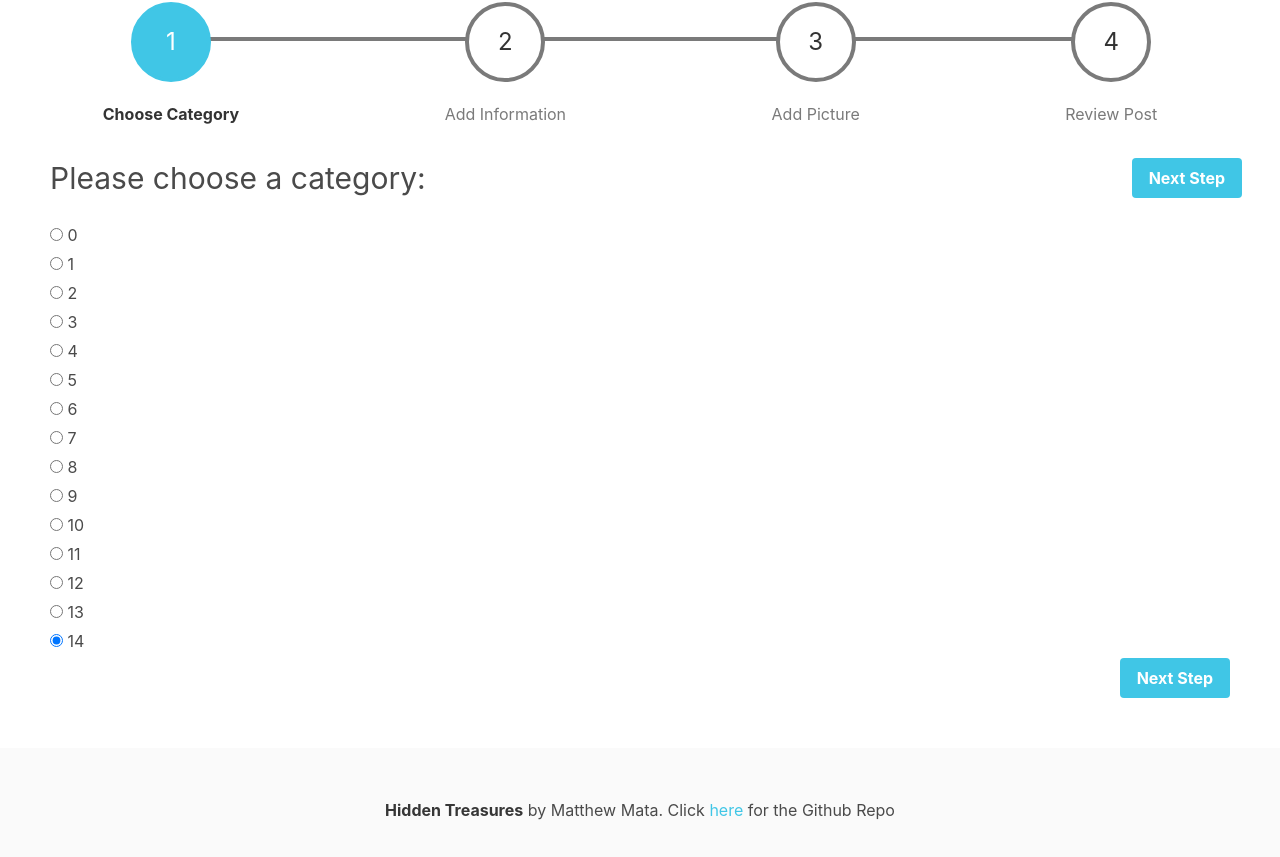
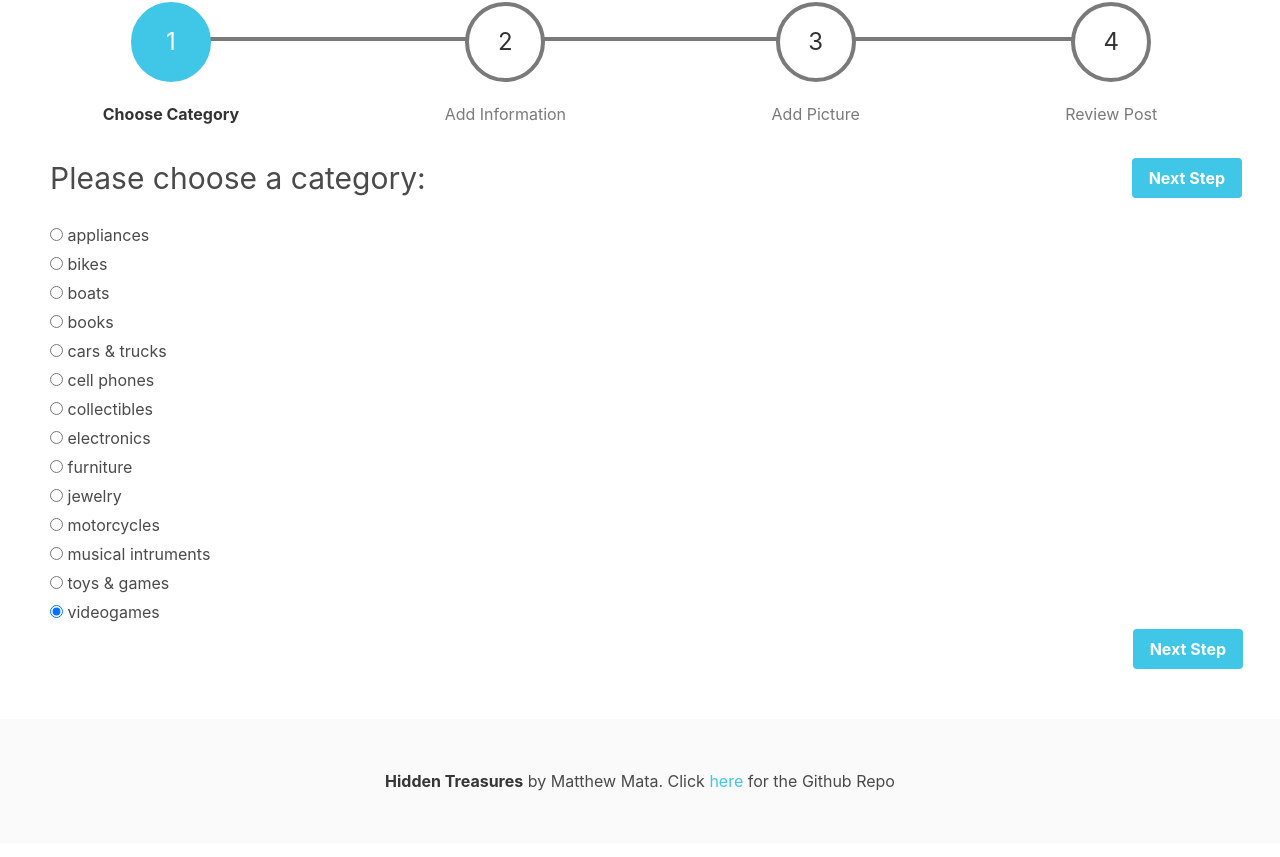
Before and after one commit to matthewmata/hidden-treasures, a React (Create React App) app: page /new-post/choose-category in a window 1280 px wide. Shown: the part 295-1152 px from the top of the page. Built offline with nearby package versions, Linux system fonts and the light colour scheme.

Commit message:
Adding Add Information

```diff
--- a/src/Components/Navbar.js
+++ b/src/Components/Navbar.js
@@ -29,6 +29,7 @@ const Navbar = () => {
             aria-label="menu"
             aria-expanded="false"
             data-target="navbar-main"
+            href={() => false}
             onClick={() => setisActive(!isActive)}
           >
             <span aria-hidden="true"></span>
@@ -42,12 +43,20 @@ const Navbar = () => {
           className={`navbar-menu ${isActive ? "is-active" : ""}`}
         >
           <div className="navbar-start">
-          <a onClick={() => navigate("/")} className="navbar-item">
+            <a
+              onClick={() => navigate("/")}
+              className="navbar-item"
+              href={() => false}
+            >
               Home
             </a>
 
             <div className="navbar-item has-dropdown is-hoverable">
-            <a onClick={() => navigate("/categories")} className="navbar-link">
+              <a
+                onClick={() => navigate("/categories")}
+                className="navbar-link"
+                href={() => false}
+              >
                 Categories
               </a>
               {/* {!isActive ? (
@@ -61,7 +70,7 @@ const Navbar = () => {
             ) : ""} */}
               <div className="navbar-dropdown">
                 {tempCategories.map((element, index) => (
-                <a className="navbar-item" key={index}>
+                  <a className="navbar-item" key={index} href={() => false}>
                     {element}
                   </a>
                 ))}
@@ -75,12 +84,14 @@ const Navbar = () => {
                 <a
                   onClick={() => navigate("/new-post/choose-category")}
                   className="button is-primary"
+                  href={() => false}
                 >
                   <strong>New Post</strong>
                 </a>
                 <a
                   onClick={() => navigate("/profile/postings")}
                   className="button is-light"
+                  href={() => false}
                 >
                   Profile
                 </a>
--- a/src/Pages/New-Post/Add-Information.js
+++ b/src/Pages/New-Post/Add-Information.js
@@ -1,7 +1,7 @@
 import { Link } from "react-router-dom";
 import Navbar from "../../Components/Navbar";
 import ProgressBar from "../../Components/Progress-Bar";
-import Hero from "../../Components/Hero"
+import Hero from "../../Components/Hero";
 import Footer from "../../Components/Footer";
 
 const AddInformation = () => {
@@ -10,19 +10,35 @@ const AddInformation = () => {
       <Navbar />
       <Hero title="New Post" subTitle="Add Information" />
       <ProgressBar activeIndex={1} />
-        <div>Add Information</div>
-        {/* <div className="columns">
-          <h2 className="new-post-title column">Please choose a category:</h2>
+      <div className="new-post-container">
+        <div className="columns">
+          <h2 className="new-post-title column">Please add information:</h2>
           <div className="buttons next-buttons next-buttons-top">
-            <Link to="../new-post/add-information">
+            <div className="previous-button">
+              <Link to="../new-post/choose-category">
+                <a className="button is-light progress-button">Previous</a>
+              </Link>
+            </div>
+            <Link to="../new-post/add-picture">
               <a className="button is-primary progress-button">
                 <strong>Next Step</strong>
               </a>
             </Link>
           </div>
         </div>
-         */}
-        <Link to="../new-post/add-picture">Next</Link>
+        <div className="buttons next-buttons next-buttons-bottom">
+          <div className="previous-button">
+            <Link to="../new-post/choose-category">
+              <a className="button is-light progress-button">Previous</a>
+            </Link>
+          </div>
+          <Link to="../new-post/add-information">
+            <a className="button is-primary progress-button" href={() => false}>
+              <strong>Next Step</strong>
+            </a>
+          </Link>
+        </div>
+      </div>
       <Footer />
     </div>
   );
--- a/src/Pages/New-Post/Choose-Category.js
+++ b/src/Pages/New-Post/Choose-Category.js
@@ -6,7 +6,22 @@ import ProgressBar from "../../Components/Progress-Bar";
 import Footer from "../../Components/Footer";
 
 const ChooseCategory = () => {
-  const tempCategories = [0, 1, 2, 3, 4, 5, 6, 7, 8, 9, 10, 11, 12, 13, 14];
+  const categories = [
+    "appliances",
+    "bikes",
+    "boats",
+    "books",
+    "cars & trucks",
+    "cell phones",
+    "collectibles",
+    "electronics",
+    "furniture",
+    "jewelry",
+    "motorcycles",
+    "musical intruments",
+    "toys & games",
+    "videogames",
+  ];
 
   return (
     <div>
@@ -18,13 +33,16 @@ const ChooseCategory = () => {
           <h2 className="new-post-title column">Please choose a category:</h2>
           <div className="buttons next-buttons next-buttons-top">
             <Link to="../new-post/add-information">
-              <a className="button is-primary progress-button" href="#">
+              <a
+                className="button is-primary progress-button"
+                href={() => false}
+              >
                 <strong>Next Step</strong>
               </a>
             </Link>
           </div>
         </div>
-        {tempCategories.map((element, index) => (
+        {categories.map((element, index) => (
           <div className="category-container" key={index}>
             <label className="radio">
               <input type="radio" name="answer" checked />
@@ -33,9 +51,9 @@ const ChooseCategory = () => {
           </div>
         ))}
 
-        <div className="buttons next-buttons">
+        <div className="buttons next-buttons next-buttons-bottom">
           <Link to="../new-post/add-information">
-            <a className="button is-primary progress-button" href="#">
+            <a className="button is-primary progress-button" href={() => false}>
               <strong>Next Step</strong>
             </a>
           </Link>
--- a/src/styles/layout/new-post.scss
+++ b/src/styles/layout/new-post.scss
@@ -15,6 +15,13 @@
     justify-content: right;
 }
 
+.next-buttons-bottom {
+    margin-right: -13px;
+}
+
+.previous-button {
+    margin-right: 8px;
+}
 
 @media (max-width: 770px) {
     .next-buttons-top {
```
Also changed, not shown: database/seeder/categories.js (added, +16 -0 lines). Lines whose indentation alone changed are shown as unchanged.
